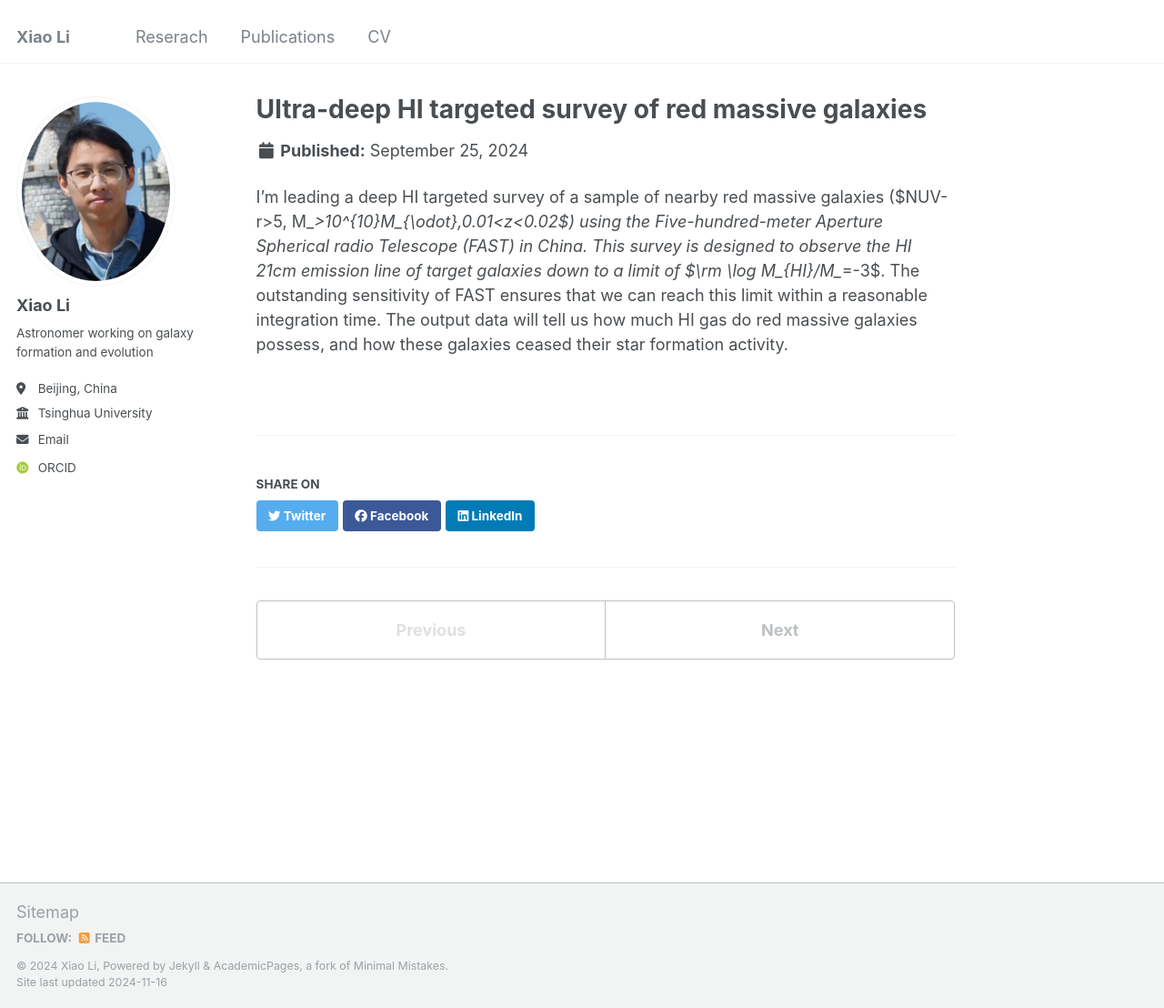
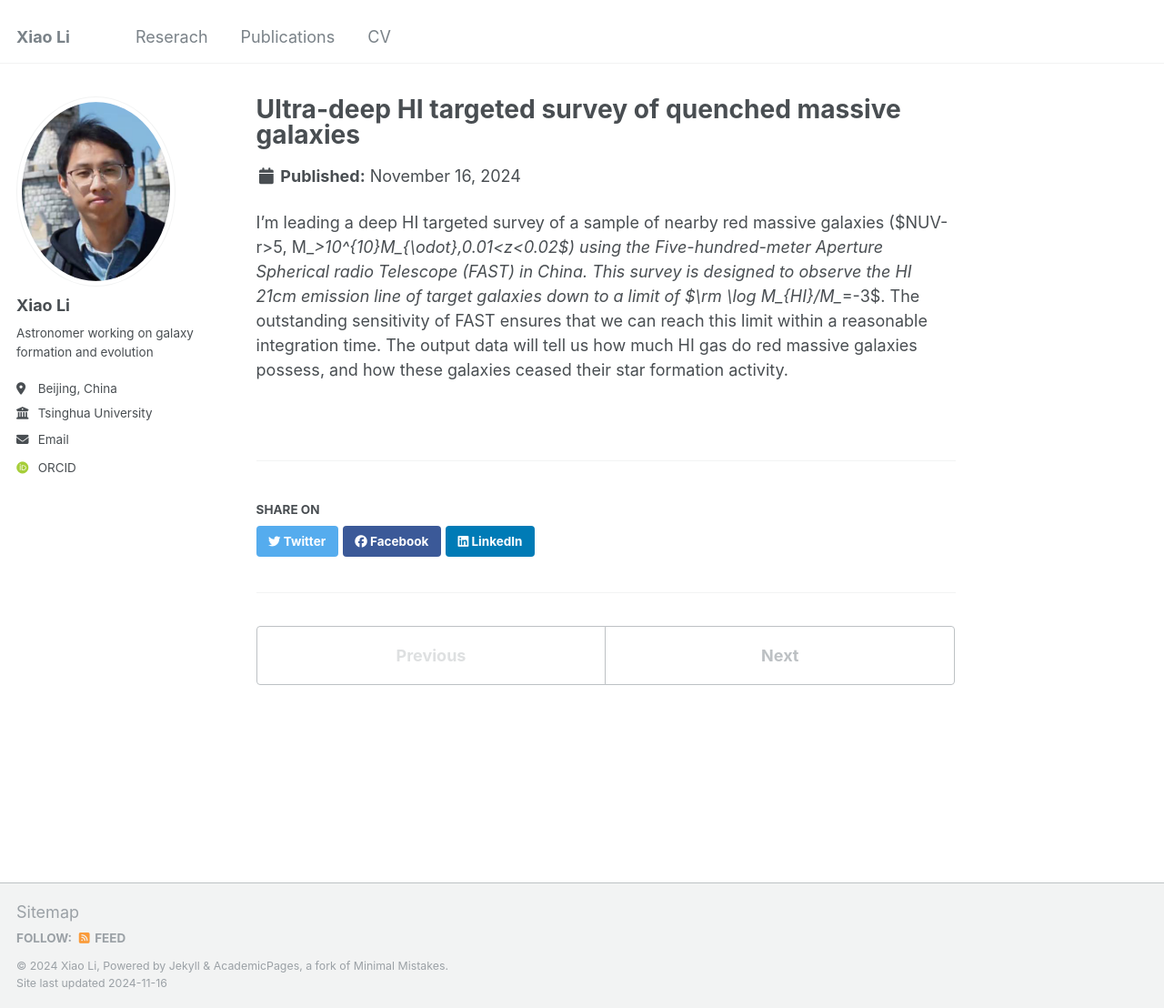
Before and after one commit to astroXiao/astroXiao.github.io, a Jekyll site: the page built from _portfolio/fast-HIsurvey.md, in a window 1280 px wide and 1108 px high. Shown: the whole window at 91% size. Built offline with Jekyll 4.4.1, drawn with Linux system fonts in a browser that asks for light colours; some web fonts are replaced; some of the changed lines change nothing that is shown.

Commit message:
Update fast-HIsurvey.md

```diff
--- a/_portfolio/fast-HIsurvey.md
+++ b/_portfolio/fast-HIsurvey.md
@@ -1,7 +1,7 @@
 ---
-title: Ultra-deep HI targeted survey of red massive galaxies
-date: 2024-09-25 22:16:01
-thumbnail: /img/FAST.jpg
+title: Ultra-deep HI targeted survey of quenched massive galaxies
+excerpt: "<img src='/img/FAST.jpg'><br/>Image credit: NAOC. Five-hundred-meter Aperture Spherical radio Telescope."
+collection: portfolio
 ---
 
 I'm leading a deep HI targeted survey of a sample of nearby red massive galaxies ($NUV-r>5, M_*>10^{10}M_{\odot},0.01<z<0.02$) using the Five-hundred-meter Aperture Spherical radio Telescope (FAST) in China. This survey is designed to observe the HI 21cm emission line of target galaxies down to a limit of $\rm \log M_{HI}/M_*=-3$. The outstanding sensitivity of FAST ensures that we can reach this limit within a reasonable integration time. The output data will tell us how much HI gas do red massive galaxies possess, and how these galaxies ceased their star formation activity.
```
